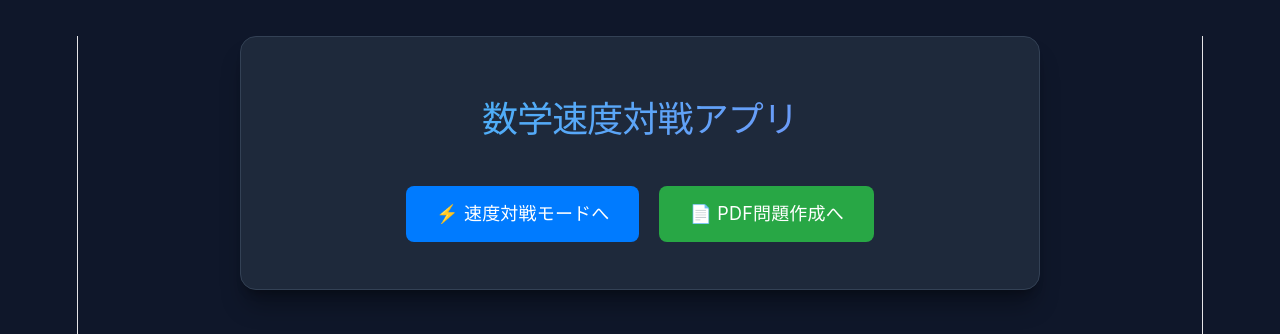
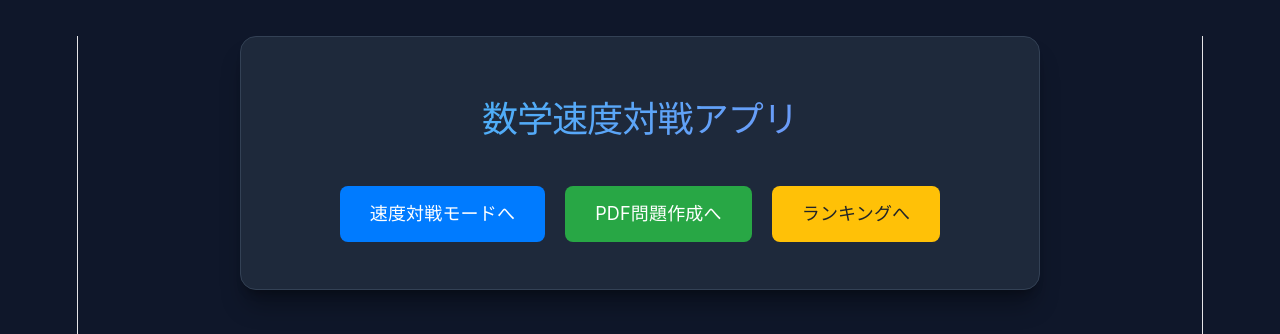
Before and after one commit to yasunari1103/make_quiz_web, a React (Vite) app: page / in a window 1280 px wide. Shown: the top 334 px of the page. Built offline with nearby package versions, Linux system fonts and the light colour scheme; no server answers.

Commit message:
ランキング遷移ボタン追加とボタンの機能微修正

```diff
--- a/src/App.tsx
+++ b/src/App.tsx
@@ -12,10 +12,13 @@ const HomePage: React.FC = () => (
     <h1>数学速度対戦アプリ</h1>
     <div style={{ display: 'flex', gap: '20px', justifyContent: 'center', marginTop: '30px' }}>
       <Link to="/battle" style={{ padding: '15px 30px', fontSize: '18px', background: '#007bff', color: '#fff', borderRadius: '8px', textDecoration: 'none' }}>
-        ⚡ 速度対戦モードへ
+        速度対戦モードへ
       </Link>
       <Link to="/make-quiz" style={{ padding: '15px 30px', fontSize: '18px', background: '#28a745', color: '#fff', borderRadius: '8px', textDecoration: 'none' }}>
-        📄 PDF問題作成へ
+        PDF問題作成へ
+      </Link>
+      <Link to="/ranking" style={{ padding: '15px 30px', fontSize: '18px', background: '#ffc107', color: '#212529', borderRadius: '8px', textDecoration: 'none' }}>
+        ランキングへ
       </Link>
     </div>
   </div>
--- a/src/pages/RankingPage.tsx
+++ b/src/pages/RankingPage.tsx
@@ -26,6 +26,7 @@ export const RankingPage = () => {
   // ランキング一覧（型を RankingEntry[] に指定）
   const [rankings, setRankings] = useState<RankingEntry[]>([]);
   const [loading, setLoading] = useState<boolean>(true);
+  const [isRegistered, setIsRegistered] = useState<boolean>(false); // 登録ボタンの押下判定
 
   // データ取得（ローカルストレージになければモックデータを初期セット）
   useEffect(() => {
@@ -72,6 +73,7 @@ export const RankingPage = () => {
       alert('登録に失敗しました');
     } else {
       alert('ランキングに登録しました！');
+      setIsRegistered(true);
       setPlayerName('');
 
       // 再取得して画面を更新
@@ -108,7 +110,12 @@ export const RankingPage = () => {
             onChange={(e) => setPlayerName(e.target.value)}
             style={{ padding: '8px', marginRight: '10px' }}
           />
-          <button onClick={handleRegister}>登録する</button>
+          <button
+            onClick={handleRegister}
+            disabled={isRegistered} // 💡 isRegistered が true のときに無効化！
+          >
+            {isRegistered ? '登録済み' : '登録する'}
+          </button>
         </div>
       )}
 
```
